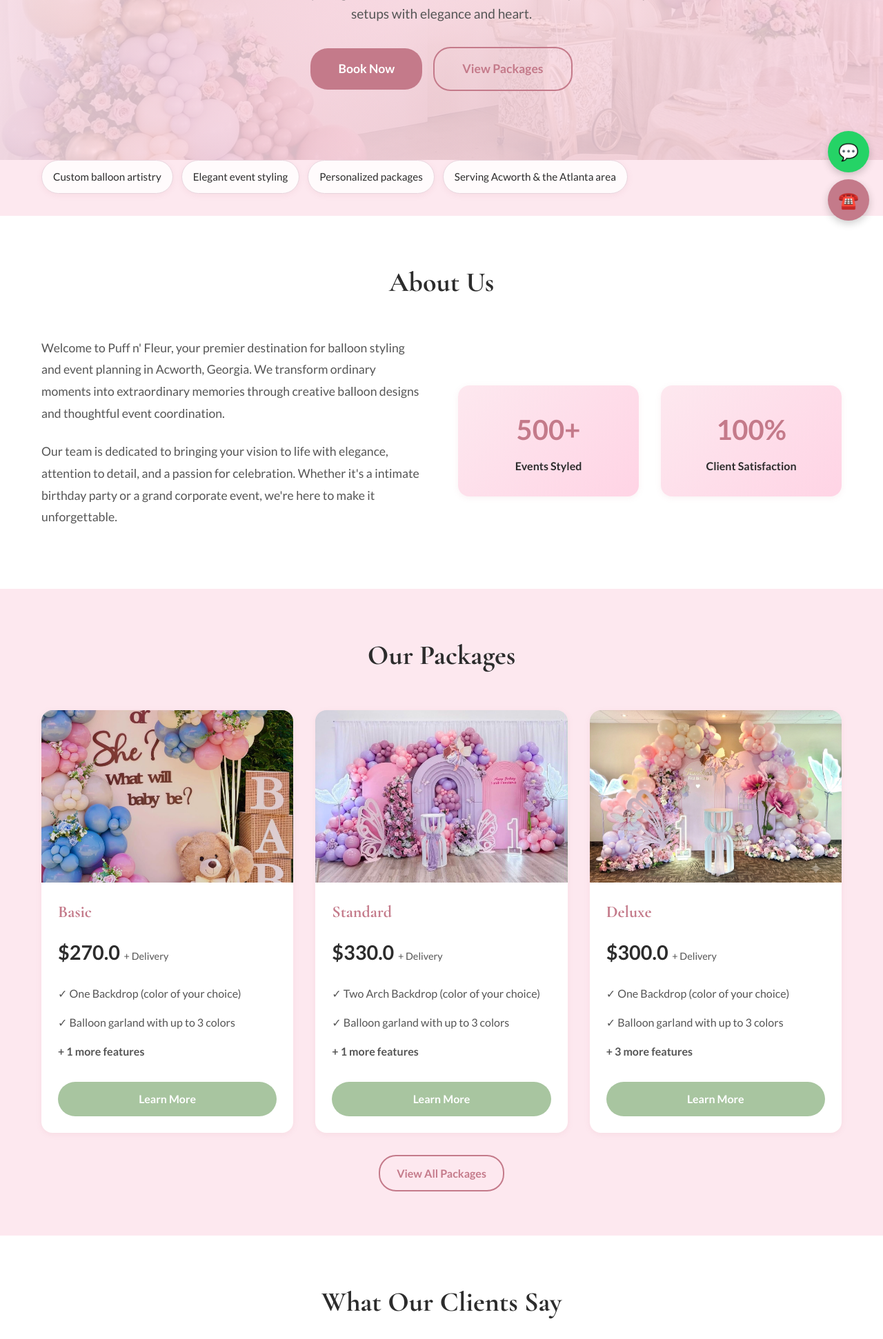
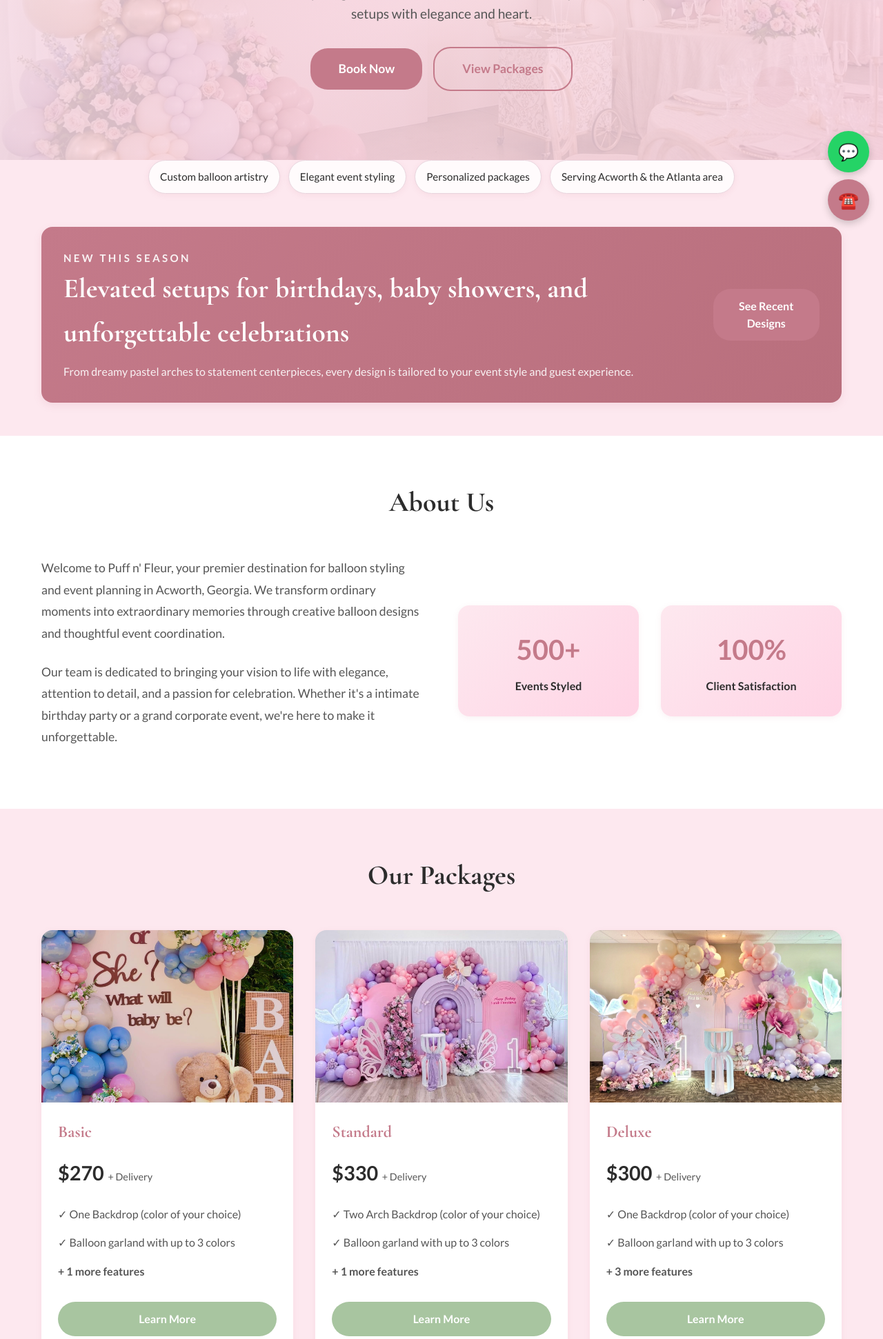
Before and after one commit to Paper101-dvd/PuffnFleur, a Flask app: page / in a window 1280 px wide. Shown: the part 450-2392 px from the top of the page at 69% size. Run offline with Flask 3, Linux system fonts and the light colour scheme; some libraries are stand-ins or nearby versions.

Commit message:
Update website with new images and styling improvements

```diff
--- a/app.py
+++ b/app.py
@@ -28,11 +28,54 @@ app.config["SQLALCHEMY_TRACK_MODIFICATIONS"] = False
 db.init_app(app)
 
 with app.app_context():
-    db.create_all()
+    try:
+        db.create_all()
+    except Exception as exc:
+        app.logger.warning(f"Database initialization warning: {exc}")
 
-    # Seed default packages once, the first time the app runs against an
-    # empty database. After that, prices/features are managed from /admin.
-    if Package.query.count() == 0:
+    try:
+        # Seed default packages once, the first time the app runs against an
+        # empty database. After that, prices/features are managed from /admin.
+        if Package.query.count() == 0:
+            defaults = [
+                {
+                    "id": "A", "name": "Basic", "price": 270, "delivery": True, "image": "basic.jpg",
+                    "sort_order": 1,
+                    "features": [
+                        "One Backdrop (color of your choice)",
+                        "Balloon garland with up to 3 colors",
+                        "Custom Happy Birthday Vinyl or LED sign",
+                    ],
+                },
+                {
+                    "id": "B", "name": "Standard", "price": 330, "delivery": True, "image": "standard.jfif",
+                    "sort_order": 2,
+                    "features": [
+                        "Two Arch Backdrop (color of your choice)",
+                        "Balloon garland with up to 3 colors",
+                        "Custom Happy Birthday Vinyl or LED sign",
+                    ],
+                },
+                {
+                    "id": "C", "name": "Deluxe", "price": 300, "delivery": True, "image": "deluxe.png",
+                    "sort_order": 3,
+                    "features": [
+                        "One Backdrop (color of your choice)",
+                        "Balloon garland with up to 3 colors",
+                        "Custom Happy Birthday Vinyl or LED sign",
+                        "One character prop (3ft-4ft)",
+                        "+$50 for additional backdrop",
+                    ],
+                },
+            ]
+            for d in defaults:
+                pkg = Package(id=d["id"], name=d["name"], price=d["price"],
+                               delivery=d["delivery"], image=d["image"], sort_order=d["sort_order"])
+                pkg.features = d["features"]
+                db.session.add(pkg)
+            db.session.commit()
+    except Exception as exc:
+        app.logger.warning(f"Package seeding warning: {exc}")
         defaults = [
             {
                 "id": "A", "name": "Basic", "price": 270, "delivery": True, "image": "basic.jpg",
@@ -128,14 +171,18 @@ def packages():
 @app.route("/gallery")
 def gallery():
     gallery_items = [
-        {"id": 1, "title": "Birthday Celebration", "category": "birthdays", "image": "gallery-1.jpg"},
-        {"id": 2, "title": "Baby Shower Bliss", "category": "baby-showers", "image": "gallery-2.jpg"},
-        {"id": 3, "title": "Wedding Elegance", "category": "weddings", "image": "gallery-3.jpg"},
-        {"id": 4, "title": "Corporate Event", "category": "corporate", "image": "gallery-4.jpg"},
-        {"id": 5, "title": "Party Perfection", "category": "birthdays", "image": "gallery-5.jpg"},
-        {"id": 6, "title": "Shower Magic", "category": "baby-showers", "image": "gallery-6.jpg"},
-        {"id": 7, "title": "Special Occasion", "category": "other", "image": "gallery-7.jpg"},
-        {"id": 8, "title": "Dream Setup", "category": "weddings", "image": "gallery-8.jpg"},
+        {"id": 1, "title": "Birthday Celebration", "category": "birthdays", "image": "Birthday.jfif"},
+        {"id": 2, "title": "Birthday Party", "category": "birthdays", "image": "Birthday2.jfif"},
+        {"id": 3, "title": "Birthday Fun", "category": "birthdays", "image": "Birthday3.jpg"},
+        {"id": 4, "title": "Baby Shower Bliss", "category": "baby-showers", "image": "baby shower bliss.jpg"},
+        {"id": 5, "title": "Bridal Shower", "category": "weddings", "image": "Bridal Shower.jpg"},
+        {"id": 6, "title": "Corporate Event", "category": "corporate", "image": "corporate event.png"},
+        {"id": 7, "title": "Graduation Party", "category": "other", "image": "graduation.jpg"},
+        {"id": 8, "title": "Graduation Celebration", "category": "other", "image": "graduation2.jpg"},
+        {"id": 9, "title": "Dream Setup", "category": "other", "image": "Dreamsetup.jfif"},
+        {"id": 10, "title": "Special Occasion", "category": "other", "image": "special occassion.jfif"},
+        {"id": 11, "title": "Special Event", "category": "other", "image": "special occassion2.jpg"},
+        {"id": 12, "title": "Shower Magic", "category": "baby-showers", "image": "shower magic.png"},
     ]
     return render_template("gallery.html", gallery_items=gallery_items)
 
--- a/static/css/style.css
+++ b/static/css/style.css
@@ -217,6 +217,11 @@ p {
         align-items: flex-start;
     }
 
+    .feature-card {
+        flex-direction: column;
+        align-items: flex-start;
+    }
+
     .nav-menu {
         position: absolute;
         top: 70px;
@@ -262,6 +267,36 @@ p {
    Hero & Highlights
    ============================================= */
 
+.feature-banner {
+    padding: 1rem 0 3rem;
+}
+
+.feature-card {
+    background: linear-gradient(135deg, var(--color-primary), #b96f7d);
+    color: var(--color-white);
+    border-radius: var(--radius);
+    padding: 2rem;
+    display: flex;
+    justify-content: space-between;
+    align-items: center;
+    gap: 2rem;
+    box-shadow: var(--shadow);
+}
+
+.feature-card h2 {
+    color: var(--color-white);
+    margin-bottom: 0.75rem;
+}
+
+.feature-card p {
+    color: rgba(255,255,255,0.9);
+    margin-bottom: 0;
+}
+
+.feature-card .eyebrow {
+    color: rgba(255,255,255,0.9);
+}
+
 .hero {
     padding: 5.5rem 0 4rem;
     position: relative;
@@ -322,6 +357,7 @@ p {
     display: flex;
     flex-wrap: wrap;
     gap: 0.75rem;
+    justify-content: center;
 }
 
 .highlight-pill {
--- a/templates/index.html
+++ b/templates/index.html
@@ -27,6 +27,19 @@
             <div class="highlight-pill">Elegant event styling</div>
             <div class="highlight-pill">Personalized packages</div>
             <div class="highlight-pill">Serving Acworth & the Atlanta area</div>
+        </div>
+    </section>
+
+    <section class="feature-banner">
+        <div class="container">
+            <div class="feature-card">
+                <div>
+                    <p class="eyebrow">New this season</p>
+                    <h2>Elevated setups for birthdays, baby showers, and unforgettable celebrations</h2>
+                    <p>From dreamy pastel arches to statement centerpieces, every design is tailored to your event style and guest experience.</p>
+                </div>
+                <a href="/gallery" class="btn btn-primary">See Recent Designs</a>
+            </div>
         </div>
     </section>
 
@@ -74,7 +87,7 @@
                         <div class="package-body">
                             <h3 class="package-name">{{ package.name }}</h3>
                             <div class="package-price">
-                                ${{ package.price }} <span class="price-note">+ Delivery</span>
+                                ${{ package.price|int }} <span class="price-note">+ Delivery</span>
                             </div>
                             <ul class="package-features">
                                 {% for feature in package.features[:2] %}
--- a/templates/packages.html
+++ b/templates/packages.html
@@ -25,7 +25,7 @@
                         <div class="package-body">
                             <h2 class="package-name">{{ package.name }}</h2>
                             <div class="package-price">
-                                <span class="price-amount">${{ package.price }}</span>
+                                <span class="price-amount">${{ package.price|int }}</span>
                                 {% if package.delivery %}
                                     <span class="price-note">+ Delivery</span>
                                 {% endif %}
```
Also changed, not shown: phpmyadmin_schema.sql (added, +63 -0 lines), templates/gallery.html (+106 -1 lines), static/images/Birthday.jfif (added), static/images/Birthday2.jfif (added), static/images/Birthday3.jpg (added), static/images/Bridal Shower.jpg (added), static/images/Dreamsetup.jfif (added), static/images/baby shower bliss.jpg (added), static/images/corporate event.png (added), static/images/graduation.jpg (added), static/images/graduation2.jpg (added), static/images/shower magic.png (added), 4 other files.
